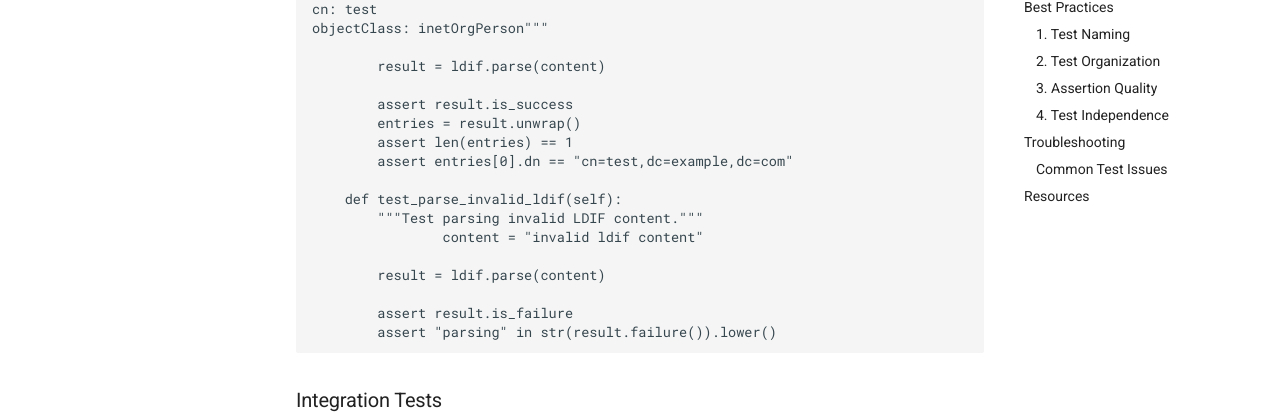
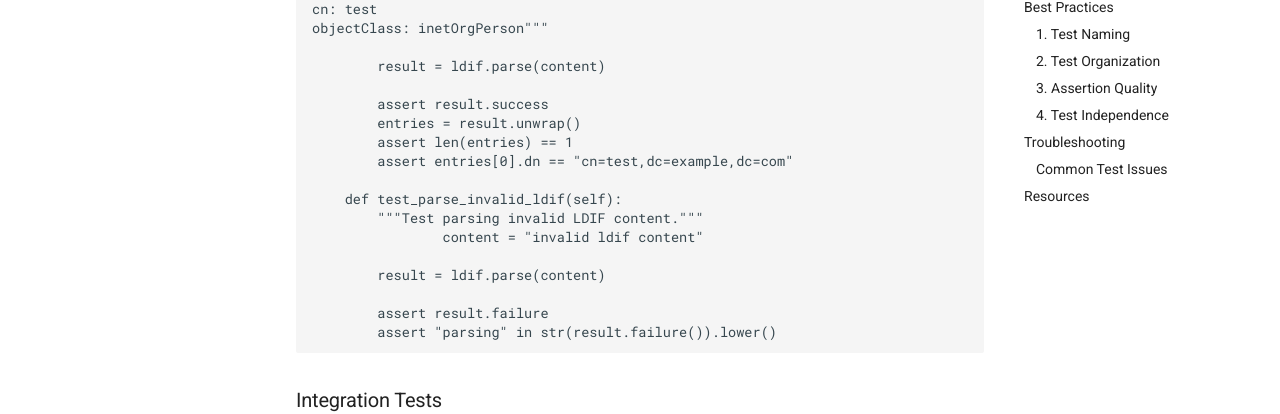
Before and after one commit to flext-sh/flext-dbt-ldap, an MkDocs documentation site: the page built from docs/guides/testing.md, in a window 1280 px wide and 1400 px high, scrolled down 1904 px. Shown: the part 774-1188 px from the top of the window. Built offline with MkDocs 1.6.1 and Material for MkDocs 9.7.7, drawn with Linux system fonts in a browser that asks for light colours; comment, search, counter and statistics services are not loaded; some of the changed text lies outside the part shown.

Commit message:
chore: refactor migration

````diff
--- a/docs/guides/testing.md
+++ b/docs/guides/testing.md
@@ -106,7 +106,7 @@
 
         result = ldif.parse(content)
 
-        assert result.is_success
+        assert result.success
         entries = result.unwrap()
         assert len(entries) == 1
         assert entries[0].dn == "cn=test,dc=example,dc=com"
@@ -117,7 +117,7 @@
 
         result = ldif.parse(content)
 
-        assert result.is_failure
+        assert result.failure
         assert "parsing" in str(result.failure()).lower()
 ```
 
@@ -157,16 +157,16 @@
         # Register LDIF service
         settings = FlextLdifSettings(batch_size=100)
         ldif = ldif(settings=settings)
-        _ = container.register("ldif", ldif)
+        _ = container.bind("ldif", ldif)
 
         # Retrieve and use service
-        ldif_result = container.get("ldif")
-        assert ldif_result.is_success
+        ldif_result = container.resolve("ldif")
+        assert ldif_result.success
 
         ldif_service = ldif_result.unwrap()
         # Test LDIF operations
         result = ldif_service.parse("dn: test")
-        assert result.is_success
+        assert result.success
 ```
 
 ### End-to-End Tests
@@ -206,7 +206,7 @@
         result = ldif.migrate(input_dir, output_dir, "oid", "oud")
 
         # Verify migration
-        assert result.is_success
+        assert result.success
         report = result.unwrap()
         assert report.successful_entries > 0
         assert (output_dir / "test.ldif").exists()
@@ -334,7 +334,7 @@
 def test_ldif_parsing(ldif_service, sample_ldif_content):
     """Test LDIF parsing with fixtures."""
     result = ldif_service.parse(sample_ldif_content)
-    assert result.is_success
+    assert result.success
 
 
 def test_file_migration(ldif_service, temp_directories):
@@ -347,7 +347,7 @@
 
     # Run migration
     result = ldif_service.migrate(input_dir, output_dir, "oid", "oud")
-    assert result.is_success
+    assert result.success
 ```
 
 ## Mocking and Stubbing
@@ -388,7 +388,7 @@
 
         # Verify mock was called
         mock_service.process.assert_called_once()
-        assert result.is_success
+        assert result.success
 ```
 
 ### Integration Test Stubbing
@@ -425,11 +425,11 @@
     stub_service.process.return_value = r.ok("stubbed")
 
     # Register stub
-    _ = container.register("external_service", stub_service)
+    _ = container.bind("external_service", stub_service)
 
     # Test integration
     result = integration_function()
-    assert result.is_success
+    assert result.success
 ```
 
 ## Performance Testing
@@ -460,7 +460,7 @@
     end_time = time.time()
 
     # Verify all succeeded
-    assert all(result.is_success for result in results)
+    assert all(result.success for result in results)
 
     # Verify performance (should complete in < 1 second)
     assert (end_time - start_time) < 1.0
@@ -484,7 +484,7 @@
         large_content = "dn: test\ncn: test\n" * 10000
 
     result = ldif.parse(large_content)
-    assert result.is_success
+    assert result.success
 
     # Check memory usage (should not exceed 100MB)
     current_memory = process.memory_info().rss
@@ -539,7 +539,7 @@
 
     # Use fixture data in test
     result = process_ldif(ldif_content, config_data)
-    assert result.is_success
+    assert result.success
 ```
 
 ## Continuous Integration
@@ -640,7 +640,7 @@
 def test_parse_result():
     result = ldif.parse(content)
 
-    assert result.is_success
+    assert result.success
     entries = result.unwrap()
     assert len(entries) == 1
     assert entries[0].dn == "cn=test,dc=example,dc=com"
@@ -660,13 +660,13 @@
 def test_parse_valid_ldif():
     ldif = ldif()  # Fresh instance
     result = ldif.parse("dn: test")
-    assert result.is_success
+    assert result.success
 
 
 def test_parse_invalid_ldif():
     ldif = ldif()  # Fresh instance
     result = ldif.parse("invalid")
-    assert result.is_failure
+    assert result.failure
 
 
 # ❌ BAD - Dependent tests
@@ -675,12 +675,12 @@
 
 def test_parse_valid_ldif():
     result = ldif.parse("dn: test")
-    assert result.is_success
+    assert result.success
 
 
 def test_parse_invalid_ldif():
     result = ldif.parse("invalid")
-    assert result.is_failure
+    assert result.failure
 ```
 
 ## Troubleshooting
````
Also changed, not shown: docs/README.md (+1 -1 lines), docs/guides/development.md (+3 -3 lines), docs/guides/getting-started.md (+5 -5 lines), docs/guides/troubleshooting.md (+8 -8 lines).
